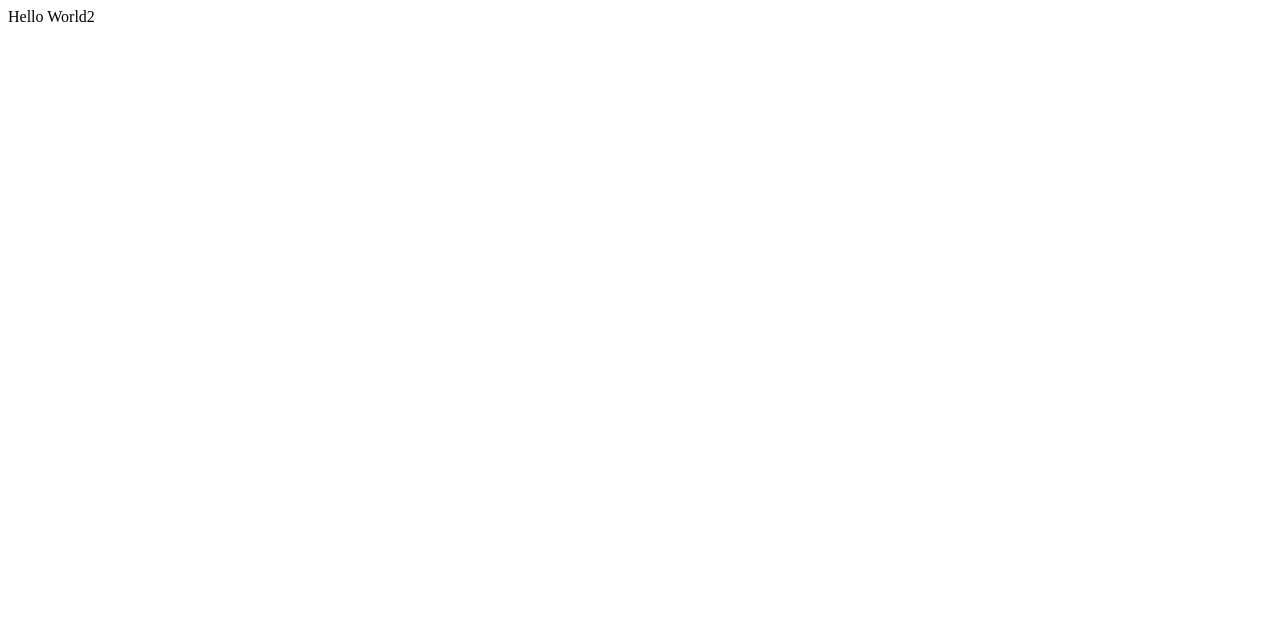
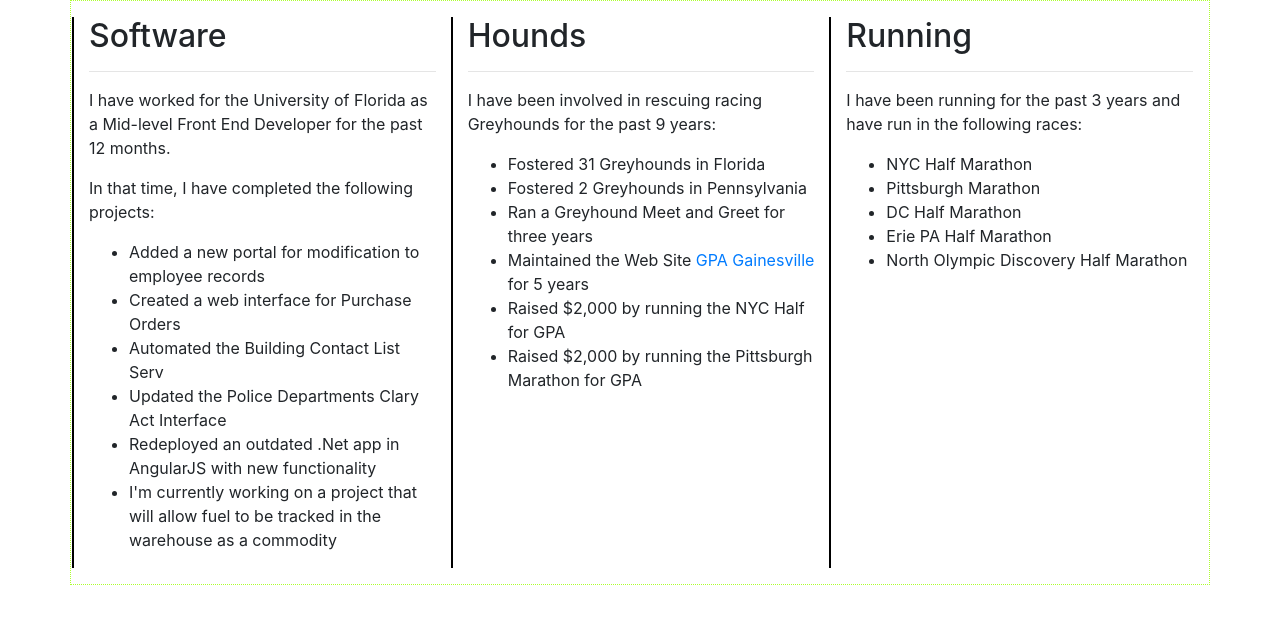
Before and after one commit to joeromine/joeromine.github.io, a plain HTML site: page index.html in a window 1280 px wide. Drawn offline with nearby package versions, Linux system fonts and the light colour scheme.

Commit message:
added text and js

```diff
--- /dev/null
+++ b/css/style.css
@@ -0,0 +1,7 @@
+.left-border{
+    border-left: 2px solid black;
+}
+.page-padding{
+    padding: 1rem;
+    border: 1px dotted greenyellow;
+}
--- a/index.html
+++ b/index.html
@@ -4,8 +4,63 @@
     <meta charset="UTF-8">
     <meta name="viewport" content="width=device-width, initial-scale=1.0">
     <title>Joe Romine</title>
+    <script src="https://code.jquery.com/jquery-3.5.1.min.js"></script>
+    <script src="https://cdn.jsdelivr.net/npm/bootstrap@4.5.3/dist/js/bootstrap.bundle.min.js" integrity="sha384-ho+j7jyWK8fNQe+A12Hb8AhRq26LrZ/JpcUGGOn+Y7RsweNrtN/tE3MoK7ZeZDyx" crossorigin="anonymous"></script>
+    <link rel="stylesheet" href="https://cdn.jsdelivr.net/npm/bootstrap@4.5.3/dist/css/bootstrap.min.css" integrity="sha384-TX8t27EcRE3e/ihU7zmQxVncDAy5uIKz4rEkgIXeMed4M0jlfIDPvg6uqKI2xXr2" crossorigin="anonymous">
+    <link rel="stylesheet" href="./css/style.css"/>
+
 </head>
 <body>
-    Hello World2
+<div class="container fluid page-padding">
+    <div class="row">
+            <div class="col-lg left-border">
+                <h2>Software</h2>
+                <hr>
+                <p>I have worked for the University of Florida as a Mid-level Front End Developer for the past <span id="uf">4</span> months.</p>
+                <p>In that time, I have completed the following projects:
+                    <ul>
+                        <li>Added a new portal for modification to employee records</li>
+                        <li>Created a web interface for Purchase Orders</li>
+                        <li>Automated the Building Contact List Serv</li>
+                        <li>Updated the Police Departments Clary Act Interface</li>
+                        <li>Redeployed an outdated .Net app in AngularJS with new functionality</li>
+                        <li>I'm currently working on a project that will allow fuel to be tracked in the warehouse as a commodity</li>
+                    </ul>
+
+                    </p>
+
+            </div>
+            <div class="col-lg left-border">
+                <h2>Hounds</h2>
+                <hr>
+                <p>I have been involved in rescuing racing Greyhounds for the past <span id="hounds">4</span> years:
+                    <ul>
+                        <li>Fostered 31 Greyhounds in Florida</li>
+                        <li>Fostered 2 Greyhounds in Pennsylvania</li>
+                        <li>Ran a Greyhound Meet and Greet for three years</li>
+                        <li>Maintained the Web Site <a href="http://www.gpagainesville.org/">GPA Gainesville</a> for <span id="gpa"></span> years </li>
+                        <li>Raised $2,000 by running the NYC Half for GPA</li>
+                        <li>Raised $2,000 by running the Pittsburgh Marathon for GPA</li>
+                    </ul>
+
+                    </p>
+            </div>
+            <div class="col-lg left-border">
+                <h2>Running</h2>
+                <hr>
+                <p>I have been running for the past 3 years and have run in the following races:
+                    <ul>
+                        <li>NYC Half Marathon</li>
+                        <li>Pittsburgh Marathon</li>
+                        <li>DC Half Marathon</li>
+                        <li>Erie PA Half Marathon</li>
+                        <li>North Olympic Discovery Half Marathon</li>
+                    </ul>
+                </p>
+
+            </div>
+    </div>
+</div>
+<script src="./script/script.js"></script>
 </body>
 </html>
--- /dev/null
+++ b/script/script.js
@@ -0,0 +1,29 @@
+var uf = document.getElementById('uf');
+    uf.innerHTML = months('11/1/2019');
+
+var hounds = document.getElementById('hounds');
+hounds.innerHTML = years('06/1/2011');
+
+var gpa = document.getElementById('gpa');
+gpa.innerHTML = years('06/1/2015');
+
+
+
+function months(start) {
+    let date1  = new Date(start);
+    let date2 = new Date();
+
+    let years = (date2.getFullYear()- date1.getFullYear()) * 12;
+    let m1 = date1.getMonth() + 1;
+    let m2 = date2.getMonth() + 1;
+
+return ((m1 - m2) + years);
+}
+
+function years(start) {
+    let date1  = new Date(start);
+    let date2 = new Date();
+
+    return (date2.getFullYear()- date1.getFullYear());
+
+}
```
